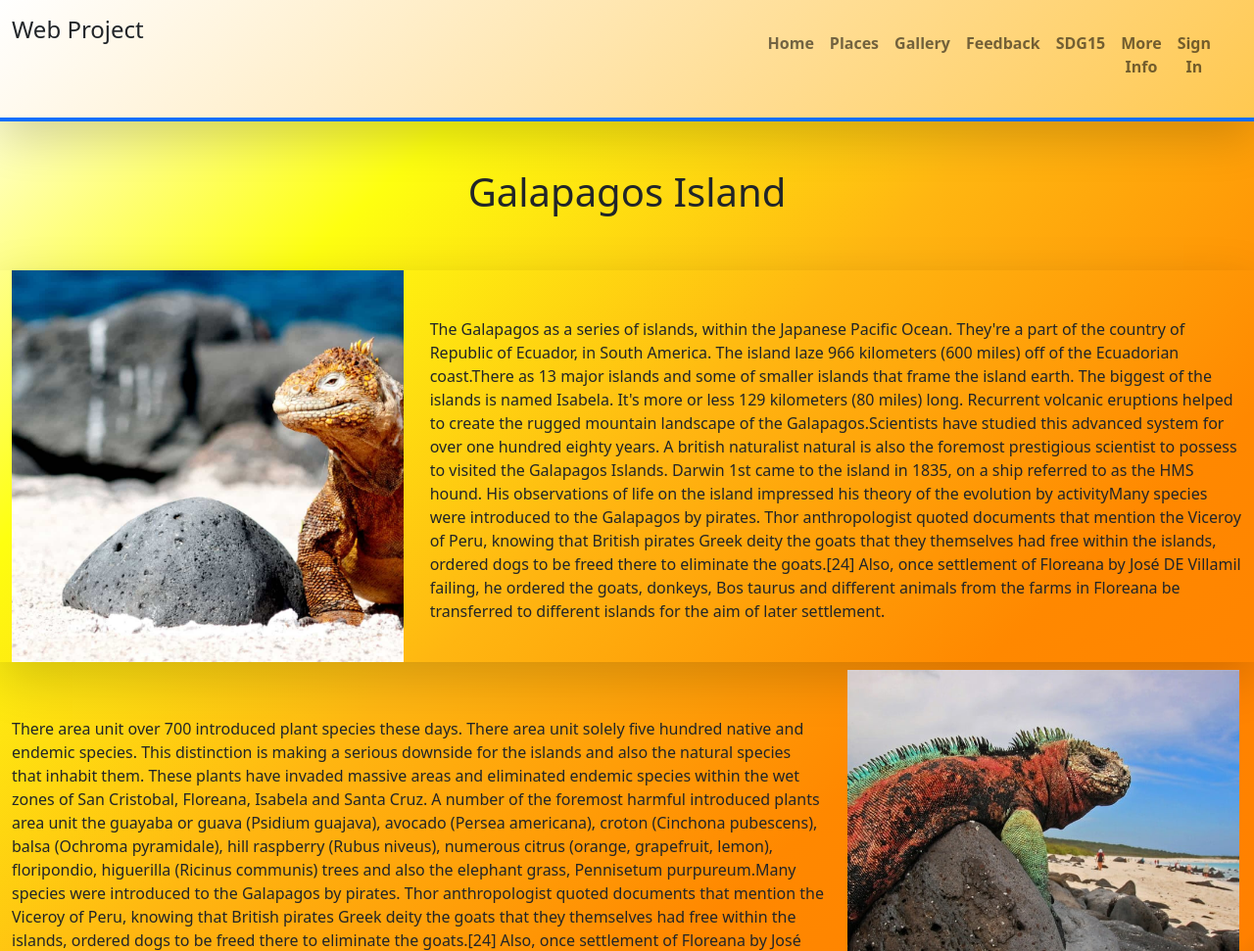
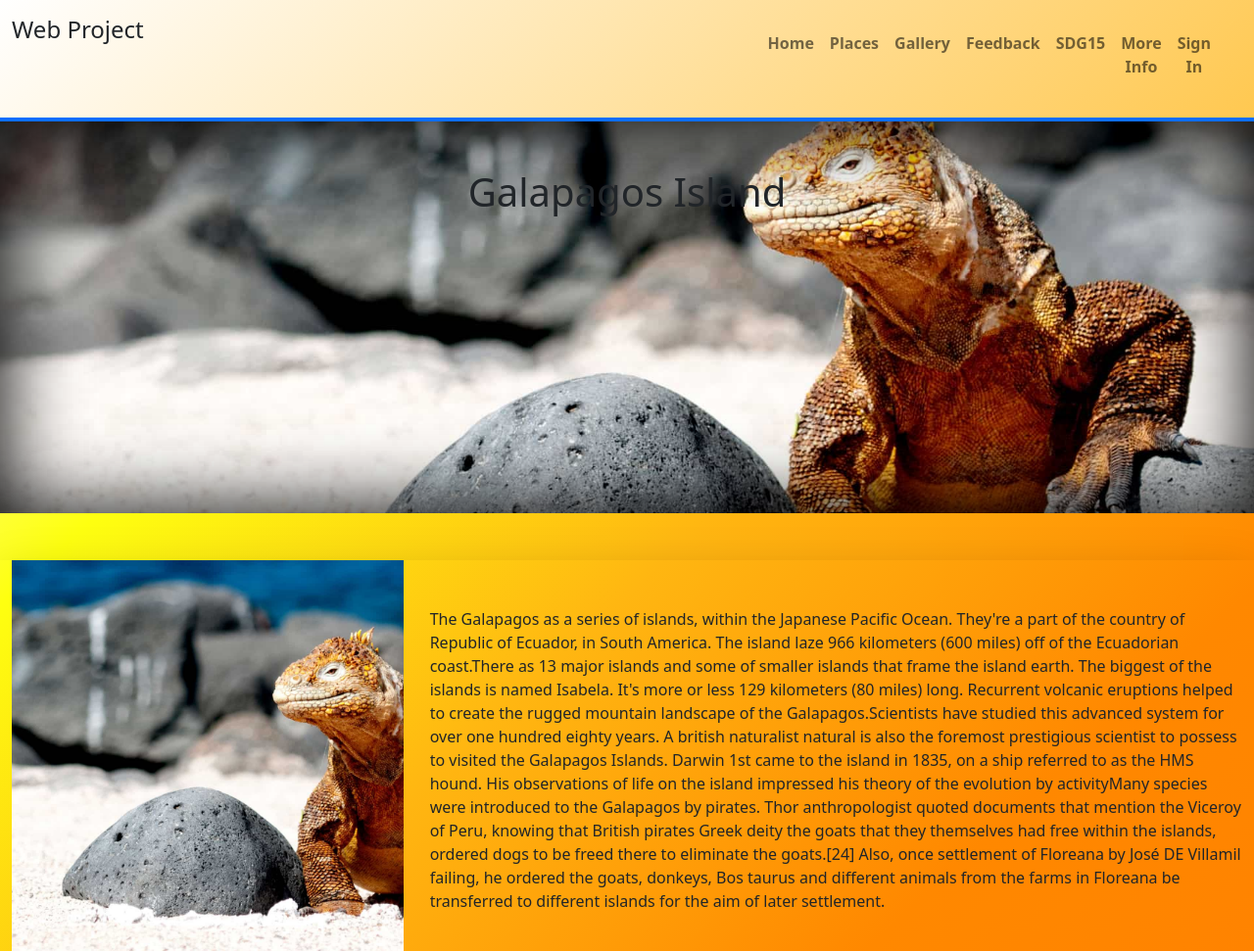
Before and after one commit to mewan-chamika99/web--assignment, a PHP site: the page made by singlePlace 11.php in a window 1280 px wide. Shown: the top 971 px of the page at 98% size. Run offline with PHP 8.4, Linux system fonts and the light colour scheme.

Commit message:
Update singlePlace 11.php

```diff
--- a/singlePlace 11.php
+++ b/singlePlace 11.php
@@ -21,7 +21,7 @@
 
             ?>
 
-            <div class="col-12 singleHd " style="margin-bottom: 40px;">
+            <div class="col-12 a11 " style="margin-bottom: 40px;">
                 <h1 class="text-center pt-5">Galapagos Island</h1>
             </div>
 
```
